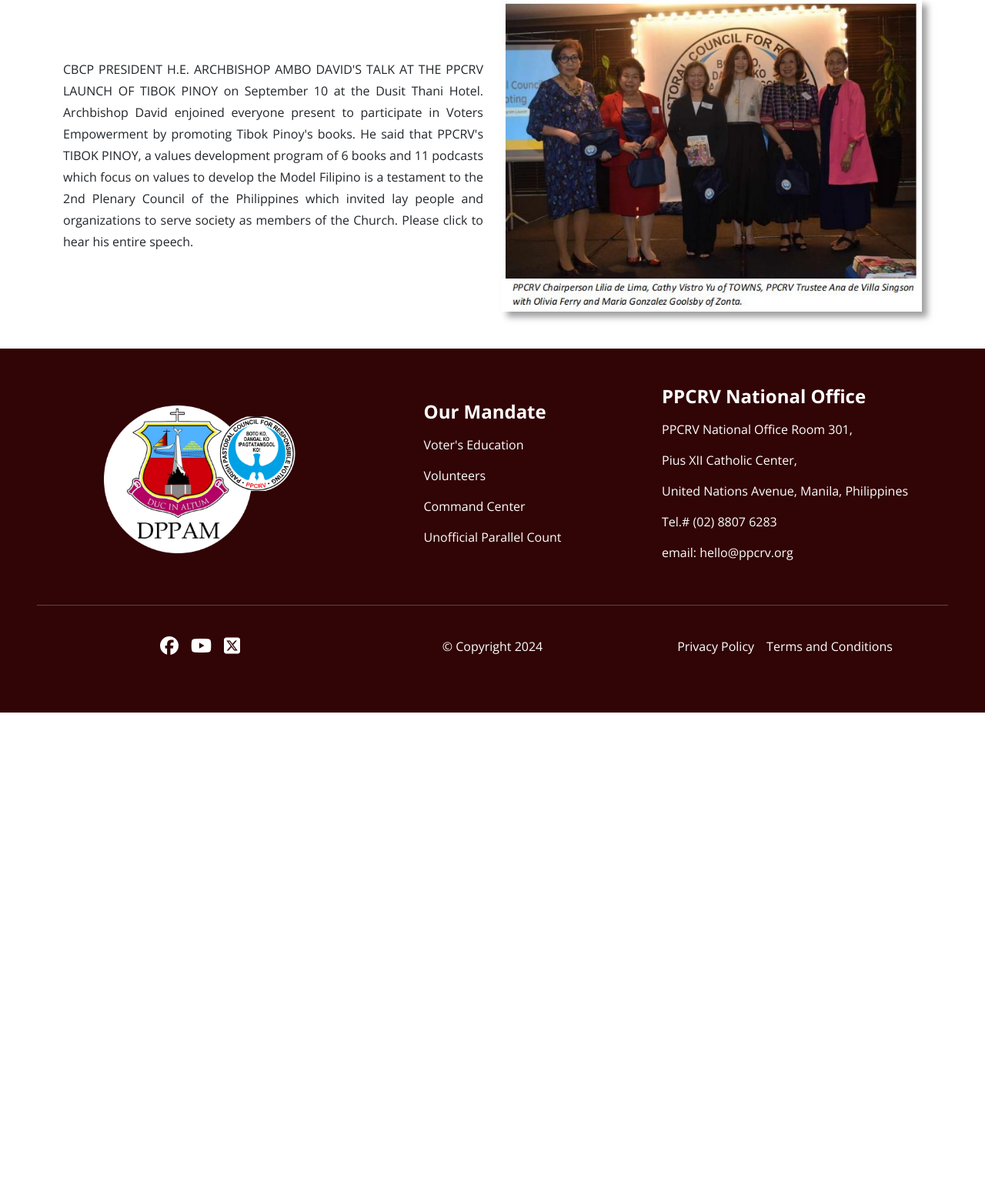
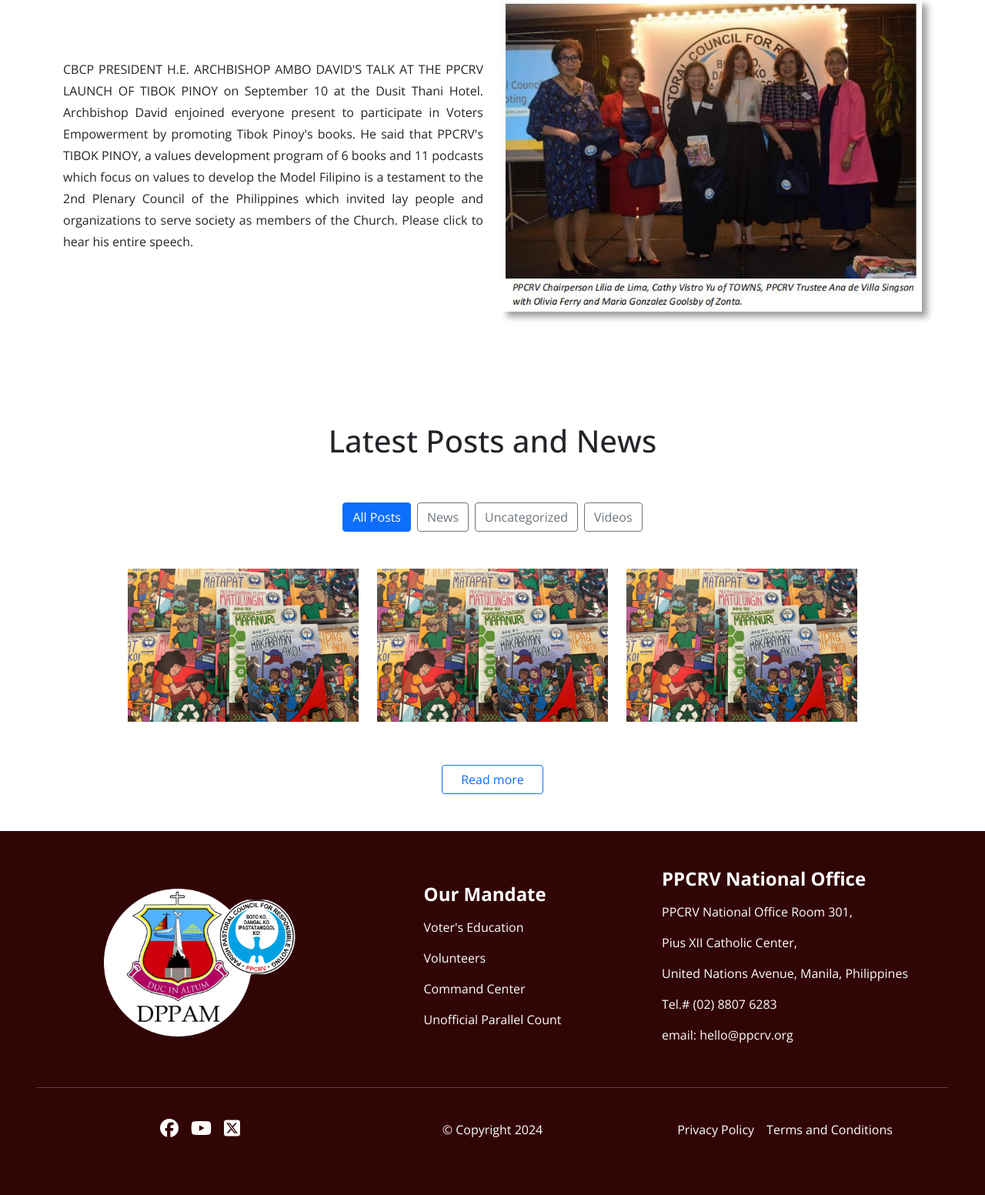
Before and after one commit to vicmar-guzman2024/DPPAM-Voting, a PHP site: page /user_home.html in a window 1280 px wide. Shown: the part 1886-3439 px from the top of the page at 77% size. Before the commit the page ends 2812 px from the top, so only its background shows below. Run offline with PHP 8.4, Linux system fonts and the light colour scheme; some libraries are stand-ins or nearby versions.

Commit message:
enhanced some UI

```diff
--- a/css/styles.css
+++ b/css/styles.css
@@ -87,6 +87,11 @@
     height: 300px;
 }
 
+.d-flex.overflow-auto {
+    white-space: nowrap;
+    -webkit-overflow-scrolling: touch;
+    scrollbar-width: thin;
+  }
 
 /**CAROUSEL**/
 .c-item {
--- a/user_home.html
+++ b/user_home.html
@@ -223,6 +223,37 @@
 
   <!--SECTION 4 - Latest Posts and News-->
 
+  <section class="container-md section4 p-5">
+    <h1 class="text-center py-5">Latest Posts and News</h1>
+
+    <div class="d-flex justify-content-start justify-content-lg-center overflow-auto gap-2">
+      <button class="btn btn-primary">All Posts</button>
+      <button class="btn btn-outline-secondary">News</button>
+      <button class="btn btn-outline-secondary">Uncategorized</button>
+      <button class="btn btn-outline-secondary">Videos</button>
+    </div>
+
+
+    <section class="container-md mt-5 d-flex flex-row justify-content-around align-content-center">
+      <div class="row row-cols-1 row-cols-md-2 row-cols-lg-3 gap-0 text-center">
+        <div class="col mb-2">
+          <img src="img/samplepic1.jpg" alt="News picture 1" class="newsPic img-fluid">
+        </div>
+        <div class="col mb-2">
+          <img src="img/samplepic1.jpg" alt="News picture 2" class="newsPic img-fluid">
+        </div>
+        <div class="col mb-2">
+          <img src="img/samplepic1.jpg" alt="News picture 3" class="newsPic img-fluid">
+        </div>
+
+      </div>
+    </section>
+
+    <div class="d-flex flex-row justify-content-center align-items-center mt-5">
+      <button class="btn border-primary text-primary px-4">Read more</button>
+    </div>
+
+  </section>
 
 
 
```
